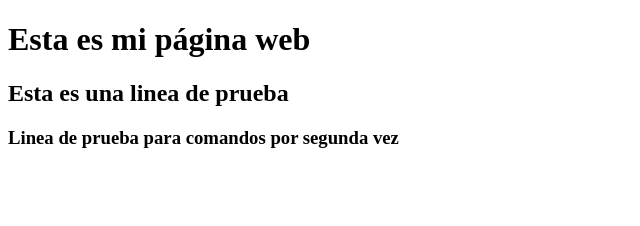
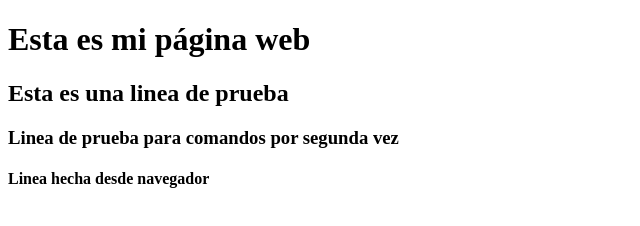
Before and after one commit to salomonfdo/Web-Page, a plain HTML site: page index.html in a window 1280 px wide. Shown: the whole page, without its empty margins (0-640 px from the left). Drawn offline with Linux system fonts and the light colour scheme.

Commit message:
Linea hecha para probar que navegador funciona

```diff
--- a/index.html
+++ b/index.html
@@ -8,5 +8,6 @@
 	<h1>Esta es mi página web</h1>
 	<h2>Esta es una linea de prueba</h2>
 	<h3>Linea de prueba para comandos por segunda vez</h3>
+	<h4>Linea hecha desde navegador</h4>
 </body>
 </html>
```
